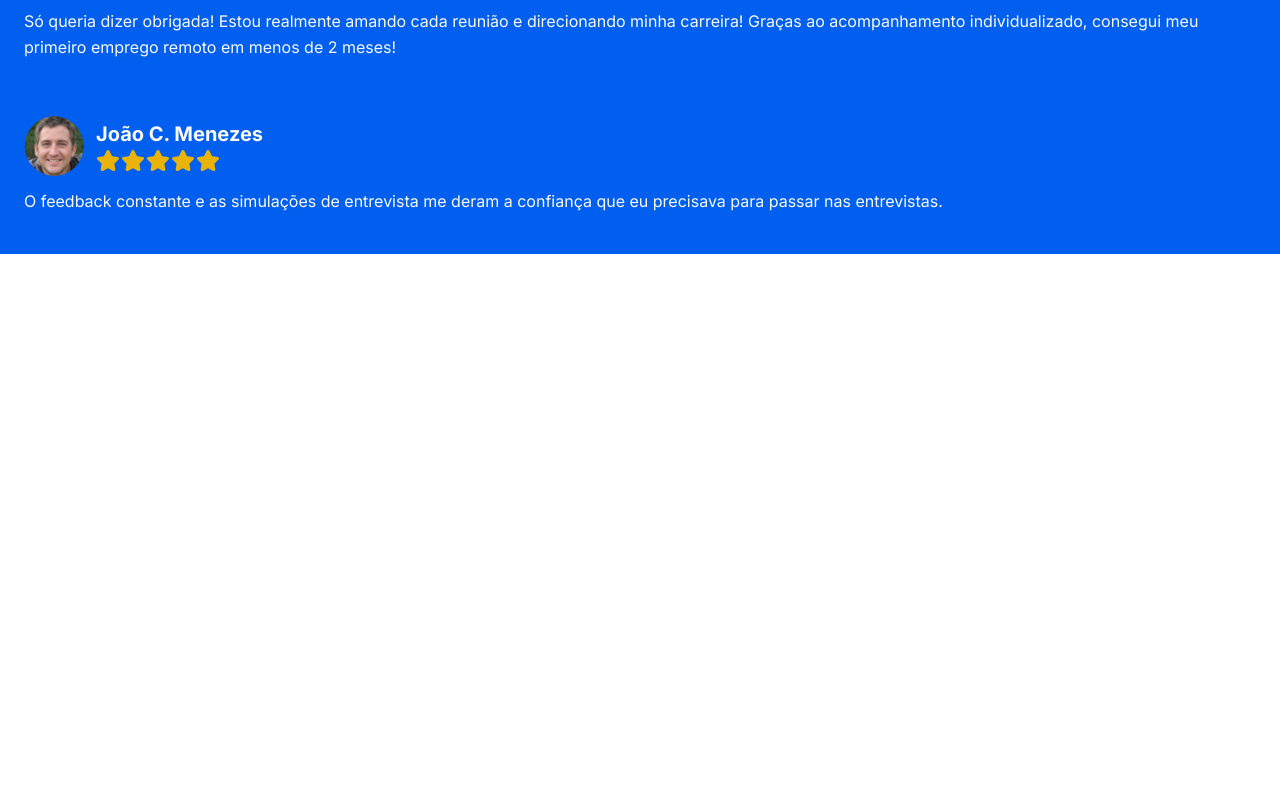
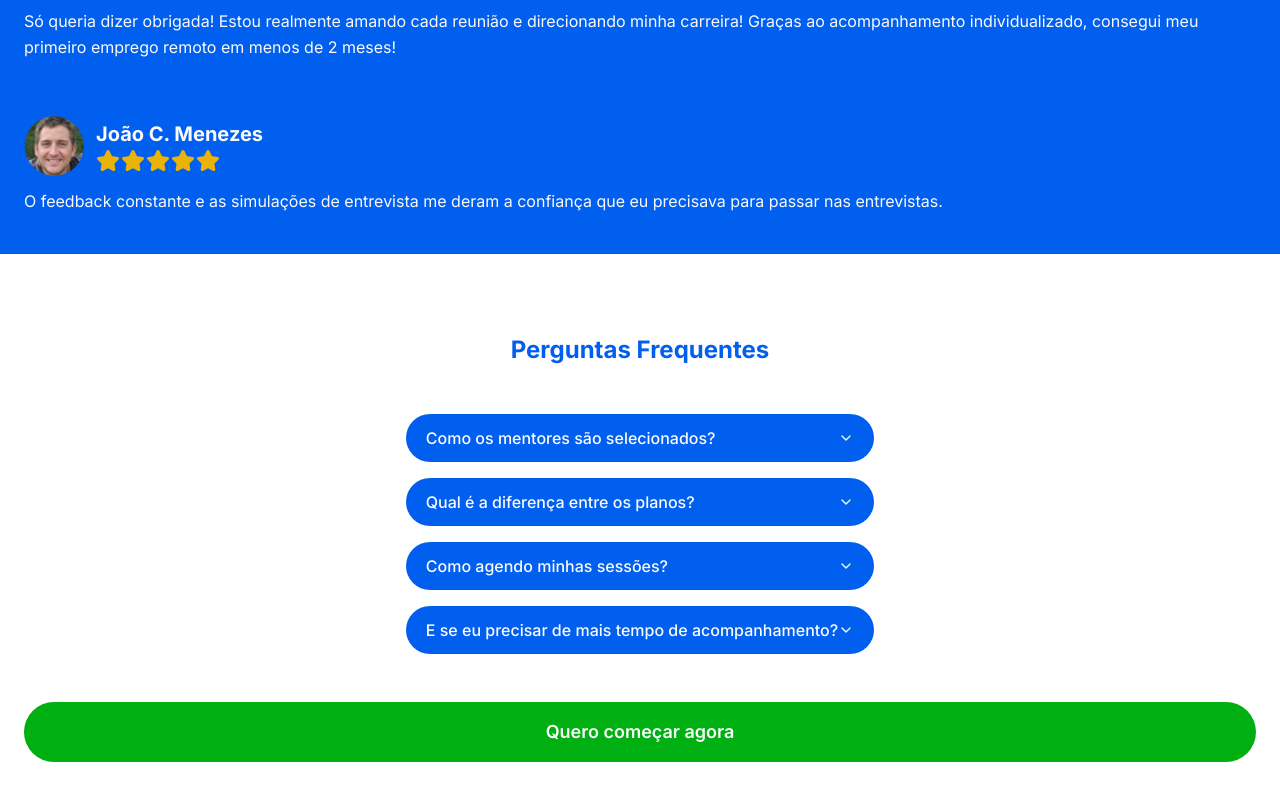
Before and after one commit to gustavogarciac/aceleracao-impulse, a Next.js app: page / in a window 1280 px wide. Shown: the part 5863-6663 px from the top of the page. Before the commit the page ends 6117 px from the top, so only its background shows below. Built offline with nearby package versions, Linux system fonts and the light colour scheme.

Commit message:
feat: faq section

```diff
--- a/package.json
+++ b/package.json
@@ -9,6 +9,7 @@
     "lint": "next lint"
   },
   "dependencies": {
+    "@radix-ui/react-accordion": "^1.2.0",
     "class-variance-authority": "^0.7.0",
     "clsx": "^2.1.1",
     "lucide-react": "^0.436.0",
--- /dev/null
+++ b/src/app/_components/sections/frequent-questions-section.tsx
@@ -0,0 +1,36 @@
+import React from 'react'
+
+import { Button } from '@/components/button'
+import {
+  CustomAccordion,
+  CustomAccordionContent,
+  CustomAccordionItem,
+  CustomAccordionTrigger,
+} from '@/components/custom-accordion'
+import { frequentQuestionsAccordion } from '@/consts/accordions'
+
+export const FrequentQuestionsSection = () => {
+  return (
+    <section className="flex flex-col items-center justify-center gap-12 pt-16 px-6 pb-10">
+      <h2 className="subtitle text-2xl font-bold text-center text-theme-blue-default">
+        Perguntas Frequentes
+      </h2>
+      <div className="flex flex-col gap-4">
+        {frequentQuestionsAccordion.map((acc) => (
+          <CustomAccordion key={acc.value}>
+            <CustomAccordionItem value={acc.value}>
+              <CustomAccordionTrigger>
+                <span>{acc.trigger}</span>
+              </CustomAccordionTrigger>
+              <CustomAccordionContent>
+                <p>{acc.content}</p>
+              </CustomAccordionContent>
+            </CustomAccordionItem>
+          </CustomAccordion>
+        ))}
+      </div>
+
+      <Button>Quero começar agora</Button>
+    </section>
+  )
+}
--- a/src/app/page.tsx
+++ b/src/app/page.tsx
@@ -1,5 +1,6 @@
 import { Hero } from './_components/hero'
 import { AccessAndCardsSection } from './_components/sections/access-and-cards-section'
+import { FrequentQuestionsSection } from './_components/sections/frequent-questions-section'
 import { NextStepsSection } from './_components/sections/next-steps-section'
 import { PricingSection } from './_components/sections/pricing-section'
 import { TestimonialsSection } from './_components/sections/testimonials-section'
@@ -16,6 +17,8 @@ export default function Home() {
       <PricingSection />
 
       <TestimonialsSection />
+
+      <FrequentQuestionsSection />
     </main>
   )
 }
--- /dev/null
+++ b/src/components/custom-accordion.tsx
@@ -0,0 +1,54 @@
+import React from 'react'
+
+import {
+  Accordion,
+  AccordionContent,
+  AccordionItem,
+  AccordionTrigger,
+} from '@/components/ui/accordion'
+
+type CustomAccordionProps = {
+  children: React.ReactNode
+}
+
+type CustomAccordionItemProps = CustomAccordionProps & {
+  value: string
+}
+
+export const CustomAccordion = ({
+  children,
+  ...props
+}: CustomAccordionProps) => {
+  return (
+    <Accordion type="single" collapsible className="w-full" {...props}>
+      {children}
+    </Accordion>
+  )
+}
+
+export const CustomAccordionItem = ({
+  children,
+  value,
+}: CustomAccordionItemProps) => {
+  return (
+    <AccordionItem className="border-none space-y-3" value={value}>
+      {children}
+    </AccordionItem>
+  )
+}
+
+export const CustomAccordionTrigger = ({ children }: CustomAccordionProps) => {
+  return (
+    <AccordionTrigger className="text-start bg-theme-blue-default p-0 rounded-full px-5 py-3 text-zinc-50">
+      {children}
+    </AccordionTrigger>
+  )
+}
+
+export const CustomAccordionContent = ({ children }: CustomAccordionProps) => {
+  return (
+    <AccordionContent className="bg-zinc-100 rounded-xl p-3">
+      {children}
+    </AccordionContent>
+  )
+}
--- /dev/null
+++ b/src/components/ui/accordion.tsx
@@ -0,0 +1,58 @@
+'use client'
+
+import * as AccordionPrimitive from '@radix-ui/react-accordion'
+import { ChevronDown } from 'lucide-react'
+import * as React from 'react'
+
+import { cn } from '@/lib/utils'
+
+const Accordion = AccordionPrimitive.Root
+
+const AccordionItem = React.forwardRef<
+  React.ElementRef<typeof AccordionPrimitive.Item>,
+  React.ComponentPropsWithoutRef<typeof AccordionPrimitive.Item>
+>(({ className, ...props }, ref) => (
+  <AccordionPrimitive.Item
+    ref={ref}
+    className={cn('border-b', className)}
+    {...props}
+  />
+))
+AccordionItem.displayName = 'AccordionItem'
+
+const AccordionTrigger = React.forwardRef<
+  React.ElementRef<typeof AccordionPrimitive.Trigger>,
+  React.ComponentPropsWithoutRef<typeof AccordionPrimitive.Trigger>
+>(({ className, children, ...props }, ref) => (
+  <AccordionPrimitive.Header className="flex">
+    <AccordionPrimitive.Trigger
+      ref={ref}
+      className={cn(
+        'flex flex-1 items-center justify-between py-4 font-medium transition-all hover:underline [&[data-state=open]>svg]:rotate-180',
+        className,
+      )}
+      {...props}
+    >
+      {children}
+      <ChevronDown className="h-4 w-4 shrink-0 transition-transform duration-200" />
+    </AccordionPrimitive.Trigger>
+  </AccordionPrimitive.Header>
+))
+AccordionTrigger.displayName = AccordionPrimitive.Trigger.displayName
+
+const AccordionContent = React.forwardRef<
+  React.ElementRef<typeof AccordionPrimitive.Content>,
+  React.ComponentPropsWithoutRef<typeof AccordionPrimitive.Content>
+>(({ className, children, ...props }, ref) => (
+  <AccordionPrimitive.Content
+    ref={ref}
+    className="overflow-hidden text-sm transition-all data-[state=closed]:animate-accordion-up data-[state=open]:animate-accordion-down"
+    {...props}
+  >
+    <div className={cn('pb-4 pt-0', className)}>{children}</div>
+  </AccordionPrimitive.Content>
+))
+
+AccordionContent.displayName = AccordionPrimitive.Content.displayName
+
+export { Accordion, AccordionItem, AccordionTrigger, AccordionContent }
--- /dev/null
+++ b/src/consts/accordions.ts
@@ -0,0 +1,26 @@
+export const frequentQuestionsAccordion = [
+  {
+    trigger: 'Como os mentores são selecionados?',
+    value: 'mentors',
+    content:
+      'Os mentores são selecionados através de um processo seletivo rigoroso, que envolve análise de currículo, entrevistas e treinamento.',
+  },
+  {
+    trigger: 'Qual é a diferença entre os planos?',
+    value: 'plans',
+    content:
+      'Os planos se diferenciam pela quantidade de sessões de mentoria, quantidade de mentores disponíveis e tempo de duração do plano.',
+  },
+  {
+    trigger: 'Como agendo minhas sessões?',
+    value: 'scheduling',
+    content:
+      'As sessões podem ser agendadas diretamente na plataforma, de acordo com a disponibilidade do mentor escolhido.',
+  },
+  {
+    trigger: 'E se eu precisar de mais tempo de acompanhamento?',
+    value: 'extra-time',
+    content:
+      'Caso você precise de mais tempo de acompanhamento, é possível contratar sessões avulsas ou contratar um plano adicional.',
+  },
+]
```
Also changed, not shown: 1 other file (tests, documents, lock files or other folders).
